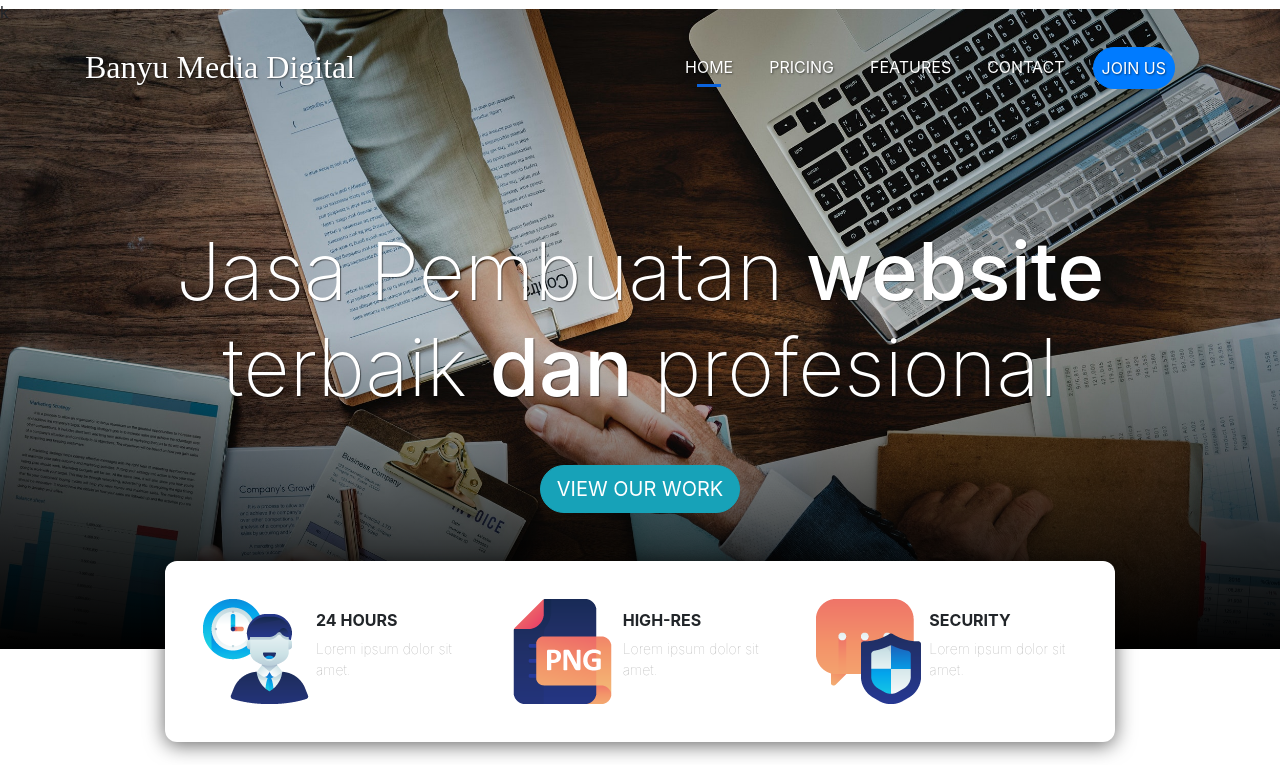
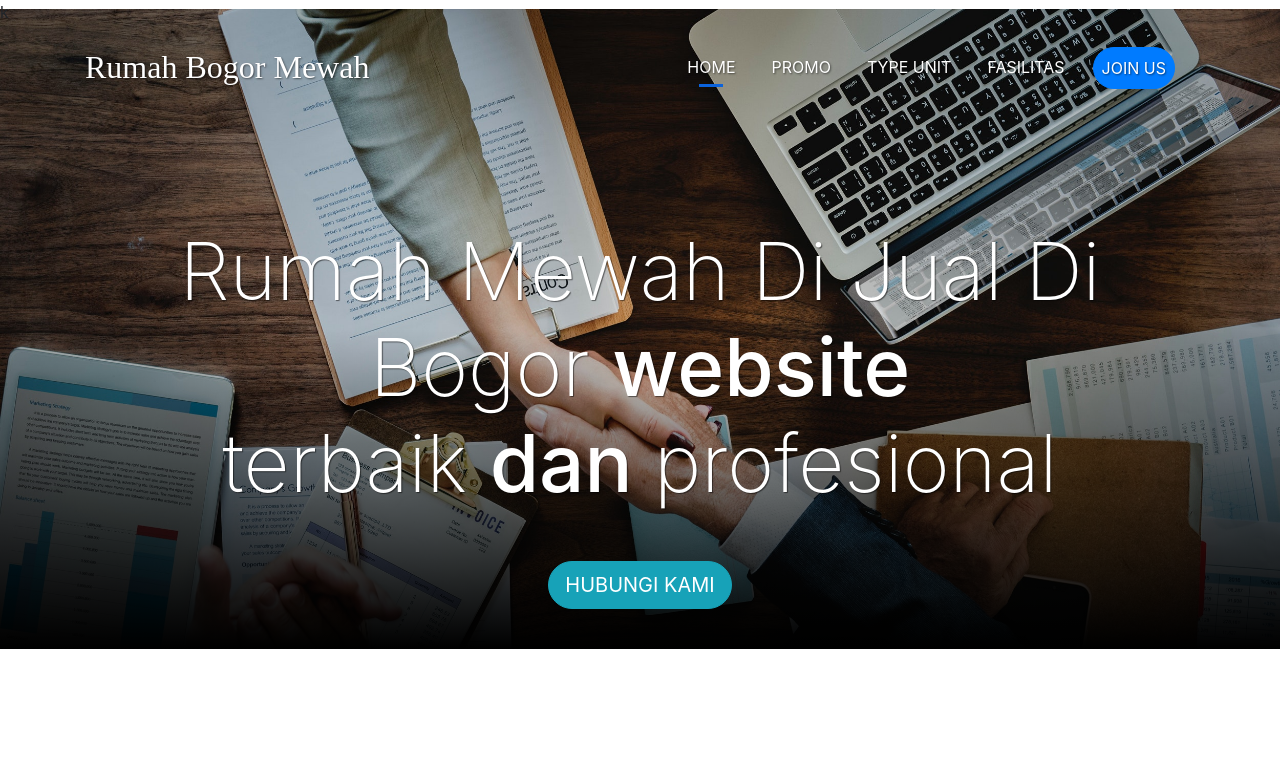
Before and after one commit to rumahbogormewah/rumahmewahdibogor, a plain HTML site: page index.html in a window 1280 px wide. Shown: the top 765 px of the page. Drawn offline with nearby package versions, Linux system fonts and the light colour scheme; a web font is replaced by a local one.

Commit message:
Update index.html
perubahan

```diff
--- a/index.html
+++ b/index.html
@@ -12,7 +12,7 @@ k<!doctype html>
     <!-- Google Fonts -->
     <link href="https://fonts.googleapis.com/css?family=Viga" rel="stylesheet">
 
-    <title>Banyu Media Digital</title>
+    <title>Rumah Bogor Mewah</title>
   </head>
   <body>
 
@@ -20,16 +20,16 @@ k<!doctype html>
     <!-- Navbar -->
     <nav class="navbar navbar-expand-lg navbar-light">
       <div class="container">
-        <a class="navbar-brand" href="http://banyumediadigital.com/">Banyu Media Digital</a>
+        <a class="navbar-brand" href="http://https://permatajamburesidence.com//">Rumah Bogor Mewah</a>
         <button class="navbar-toggler" type="button" data-toggle="collapse" data-target="#navbarNavAltMarkup" aria-controls="navbarNavAltMarkup" aria-expanded="false" aria-label="Toggle navigation">
           <span class="navbar-toggler-icon"></span>
         </button>
         <div class="collapse navbar-collapse" id="navbarNavAltMarkup">
           <div class="navbar-nav ml-auto">
-            <a class="nav-item nav-link active" href="http://banyumediadigital.com/">Home <span class="sr-only">(current)</span></a>
-            <a class="nav-item nav-link" href="#">Pricing</a>
-            <a class="nav-item nav-link" href="#">Features</a>
-            <a class="nav-item nav-link" href="#">Contact</a>
+            <a class="nav-item nav-link active" href="http://https://permatajamburesidence.com/">Home <span class="sr-only">(current)</span></a>
+            <a class="nav-item nav-link" href="https://permatajamburesidence.com/#promo">Promo</a>
+            <a class="nav-item nav-link" href="https://permatajamburesidence.com/">Type unit</a>
+            <a class="nav-item nav-link" href="https://permatajamburesidence.com/">Fasilitas</a>
             <a class="nav-item nav-link btn btn-primary text-white tombol" href="#">Join Us</a>
           </div>
         </div>
@@ -40,38 +40,15 @@ k<!doctype html>
     <!-- Jumbotron -->
     <div class="jumbotron jumbotron-fluid">
       <div class="container">
-        <h1 class="display-4">Jasa Pembuatan  <span>website</span> <br>terbaik <span>dan </span>profesional</h1>
-        <a href="#" class="btn btn-info btn-lg tombol">View Our Work</a>
+        <h1 class="display-4">Rumah Mewah Di Jual Di Bogor  <span>website</span> <br>terbaik <span>dan </span>profesional</h1>
+        <a href="#" class="btn btn-info btn-lg tombol">Hubungi Kami</a>
       </div>
     </div>
     <!-- akhir Jumbotron -->
 
 
     <!-- container -->
-    <div class="container">
 
-      <!-- info panel -->
-      <div class="row justify-content-center">
-        <div class="col-10 info-panel">
-          <div class="row">
-            <div class="col-sm">
-              <img src="img/employee.png" alt="Employee" class="img-fluid float-left">
-              <h4>24 Hours</h4>
-              <p>Lorem ipsum dolor sit amet.</p>
-            </div>
-            <div class="col-lg">
-              <img src="img/hires.png" alt="HiRes" class="img-fluid float-left">
-              <h4>High-Res</h4>
-              <p>Lorem ipsum dolor sit amet.</p>
-            </div>
-            <div class="col-lg">
-              <img src="img/security.png" alt="Security" class="img-fluid float-left">
-              <h4>Security</h4>
-              <p>Lorem ipsum dolor sit amet.</p>
-            </div>
-          </div>
-        </div>
-      </div>
       <!-- akhir info panel -->
 
 
@@ -82,8 +59,7 @@ k<!doctype html>
         </div>
         <div class="col-lg-5">
           <h2>You <span>Work</span> Like at <span>Home</span></h2>
-          <p>Bekerja dengan suasana hati yang lebih asik, menyenangkan
-            dan mempelajari hal baru setiap harinya.</p>
+          <p>Dapatkan pilihan terbaik rumah dijual di Bogor, Jawa Barat harga terjangkau bisa kpr cicilan ringan proses mudah dan cepat.</p>
           <a href="#" class="btn btn-danger tombol">Gallery</a>
         </div>
       </div>
```
